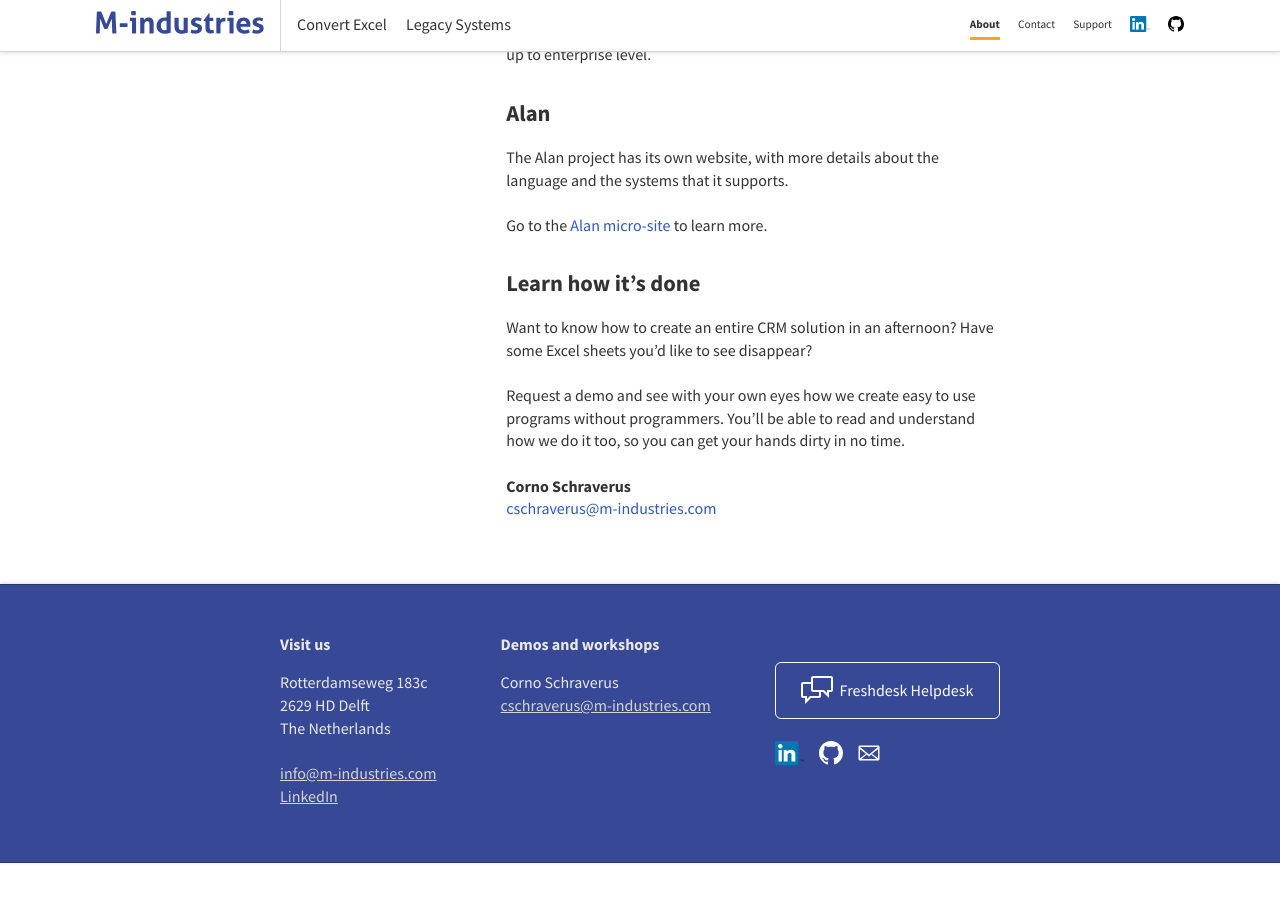
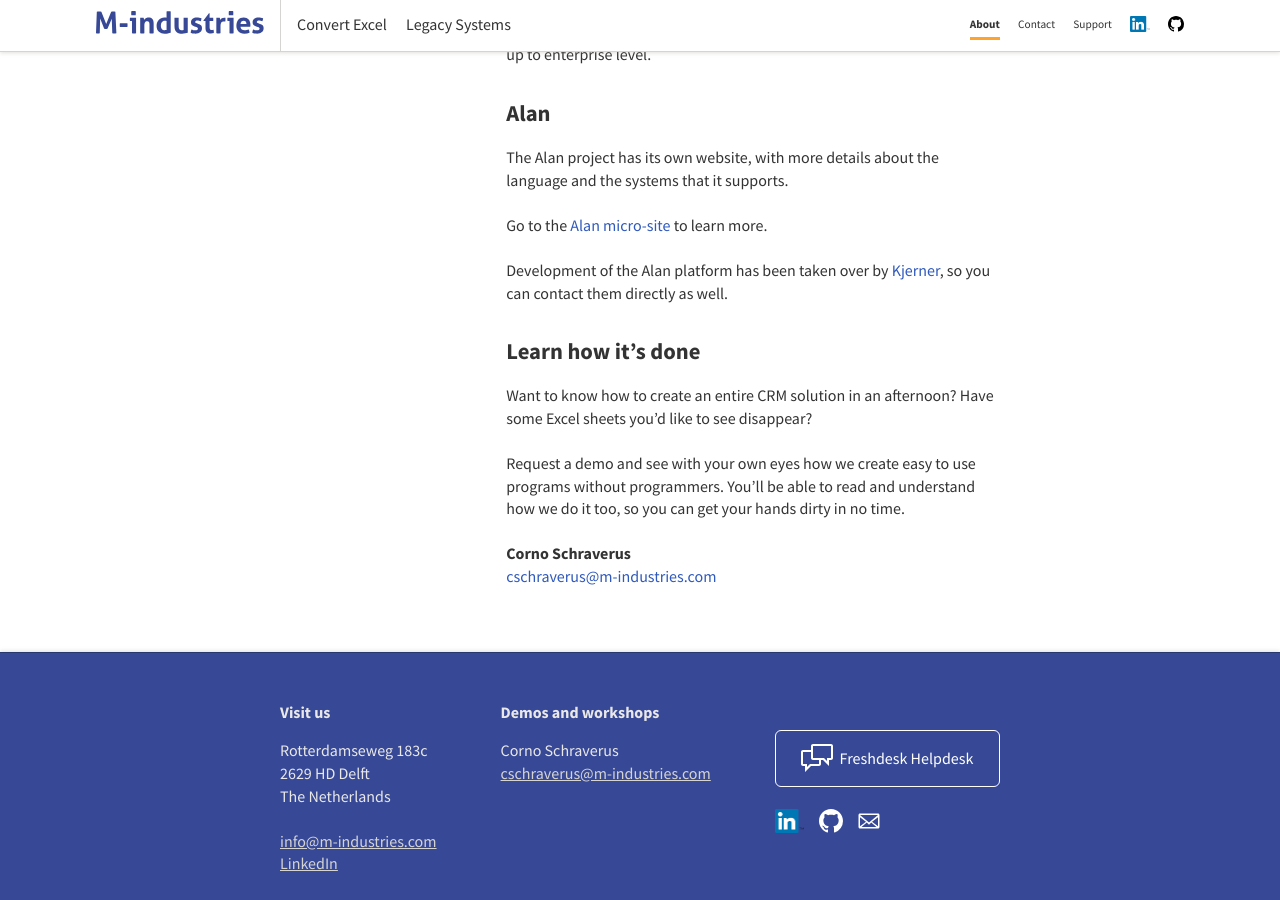
Before and after one commit to M-industries/Mainsite, a Jekyll site: the page built from pages/about.md, in a window 1280 px wide and 900 px high, scrolled down 535 px. Built offline with Jekyll 4.4.1, drawn with Linux system fonts in a browser that asks for light colours; before the commit the page ends 1398 px from its top, so only the background shows below that.

Commit message:
Update about.md

```diff
--- a/pages/about.md
+++ b/pages/about.md
@@ -37,6 +37,8 @@ the language and the systems that it supports.
 
 Go to the [Alan micro-site](https://alan-platform.com) to learn more.
 
+Development of the Alan platform has been taken over by [Kjerner](https://www.kjerner.com), so you can contact them directly as well.
+
 
 <a name="learn"></a>
 ## Learn how it's done
```
